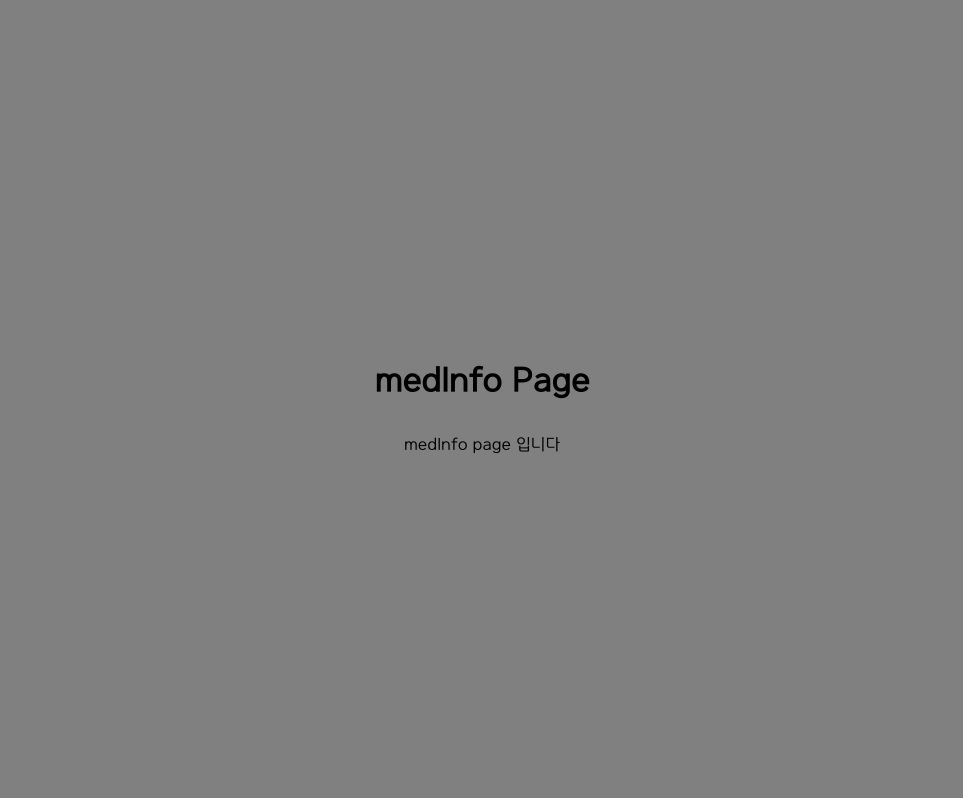
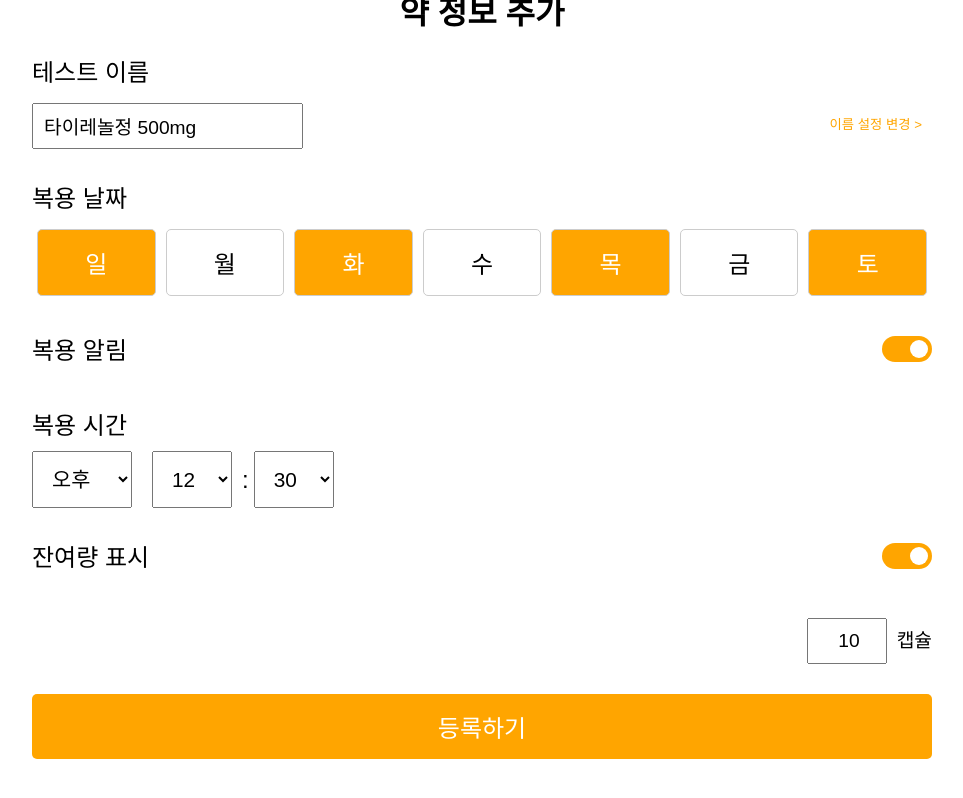
Before and after one commit to KAU-Medicare/Medicare-Frontend, a Vue app: page /medInfo in a window 1280 px wide. Shown: the whole page, without its empty margins (158-1121 px from the left). Built offline with nearby package versions, Linux system fonts and the light colour scheme.

Commit message:
약 정보 추가 페이지 뷰 구현

```diff
--- /dev/null
+++ b/public/assets/test2.json
@@ -0,0 +1,9 @@
+{
+    "Name": "타이레놀정 500mg",
+    "Date": ["일", "화", "목", "토"],
+    "isAlert": true,
+    "Time": "12:30 PM",
+    "isRemain": true,
+    "RemainAmount": 10,
+    "Type": "캡슐"
+}
--- a/src/components/MedInfoPage.vue
+++ b/src/components/MedInfoPage.vue
@@ -1,25 +1,367 @@
 <template>
-  <div class="medInfo">
-    <h1>medInfo Page</h1>
-    <p>medInfo page 입니다</p>
+  <div class="outer-container">
+    <div class="inner-container">
+      <!-- 좌측 상단에 뒤로 가기 버튼 -->
+      <button @click="goBack" class="back-button">
+        ←
+      </button>
+
+      <h2>약 정보 추가</h2>
+
+      <!-- 약 이름 입력 및 이름 설정 변경 버튼 -->
+      <div class="input-group">
+        <label for="med-name">테스트 이름</label>
+        <div class="name-wrapper">
+          <input type="text" v-model="medName" :readonly="!editingName" />
+          <button @click="toggleEditName" class="name-change-btn">
+            이름 설정 변경 >
+          </button>
+        </div>
+      </div>
+
+      <!-- 복용 날짜 선택 -->
+      <div class="input-group">
+        <label>복용 날짜</label>
+        <div class="days">
+          <button
+            v-for="(day, index) in days"
+            :key="index"
+            :class="{ selected: selectedDays.includes(day) }"
+            @click="toggleDay(day)"
+          >
+            {{ day }}
+          </button>
+        </div>
+      </div>
+
+      <!-- 복용 알림 스위치 -->
+      <div class="input-group alert-group">
+        <label>복용 알림</label>
+        <label class="switch">
+          <input type="checkbox" v-model="alertEnabled" />
+          <span class="slider round"></span>
+        </label>
+      </div>
+
+      <!-- 복용 시간 설정 -->
+      <div class="input-group time-group">
+        <label>복용 시간</label>
+        <div class="time-wrapper">
+          <select v-model="ampm" class="ampm-select">
+            <option value="AM">오전</option>
+            <option value="PM">오후</option>
+          </select>
+          <div class="time-select">
+            <select v-model="hour" class="time-input">
+              <option v-for="h in 12" :key="h">{{ h }}</option>
+            </select>
+            <span>:</span>
+            <select v-model="minute" class="time-input">
+              <option v-for="m in 60" :key="m">{{ m < 10 ? '0' + m : m }}</option>
+            </select>
+          </div>
+        </div>
+      </div>
+
+      <!-- 잔여량 표시 스위치 -->
+      <div class="input-group quantity-switch-group">
+        <label>잔여량 표시</label>
+        <label class="switch">
+          <input type="checkbox" v-model="quantityEnabled" />
+          <span class="slider round"></span>
+        </label>
+      </div>
+
+      <!-- 잔여량 개수 및 타입 -->
+      <div v-if="quantityEnabled" class="input-group quantity-amount-group">
+        <input type="number" v-model="quantity" min="0" class="quantity-input" />
+        <span class="type">캡슐</span>
+      </div>
+
+      <!-- 등록 버튼 -->
+      <button @click="register" class="register-btn">등록하기</button>
+    </div>
   </div>
 </template>
 
 <script>
 export default {
-  name: 'MedInfoPage'
+  data() {
+    return {
+      medName: '', // 약 이름
+      editingName: false, // 이름 수정 모드 활성화 여부
+      days: ['일', '월', '화', '수', '목', '금', '토'], // 요일 리스트
+      selectedDays: [], // 선택된 날짜
+      alertEnabled: false, // 복용 알림 설정
+      hour: 12, // 시간
+      minute: '00', // 분
+      ampm: 'AM', // 오전/오후 선택
+      quantityEnabled: false, // 잔여량 표시 여부
+      quantity: 0, // 잔여량
+      type: '캡슐', // 약 타입 (캡슐 등)
+    };
+  },
+  methods: {
+    toggleDay(day) {
+      // 복용 날짜 선택/해제 로직
+      if (this.selectedDays.includes(day)) {
+        this.selectedDays = this.selectedDays.filter((d) => d !== day);
+      } else {
+        this.selectedDays.push(day);
+      }
+    },
+    toggleEditName() {
+      // 이름 수정 모드 전환
+      this.editingName = !this.editingName;
+    },
+    goBack() {
+      // 뒤로 가기 버튼 클릭 시 path로 HomePage로 이동
+      this.$router.push('/home'); // name이 아닌 path로 이동
+    },
+    register() {
+      // 등록 버튼 클릭 시 데이터 저장 (추후 필요시 구현) 후 HomePage로 이동
+      this.$router.push('/home'); // name이 아닌 path로 이동
+    },
+  },
+  mounted() {
+    // JSON 파일 불러오기
+    fetch("/assets/test2.json")
+      .then((response) => response.json())
+      .then((data) => {
+        // JSON 데이터로 상태 업데이트
+        this.medName = data.Name;
+        this.selectedDays = data.Date;
+        this.alertEnabled = data.isAlert;
+        this.hour = parseInt(data.Time.split(":")[0]);
+        this.minute = data.Time.split(":")[1].split(" ")[0];
+        this.ampm = data.Time.includes('PM') ? 'PM' : 'AM';
+        this.quantityEnabled = data.isRemain;
+        this.quantity = data.RemainAmount;
+        this.type = data.Type;
+      });
+  },
 };
 </script>
 
-<style>
-.medInfo {
+<style scoped>
+.outer-container {
   display: flex;
-  flex-direction: column;
-  height: 100vh;
-  width: 100vw;
   justify-content: center;
   align-items: center;
+  height: calc(100vh - 80px);
+  width: 100vw;
+  background-color: white;
+  box-sizing: border-box;
+}
+
+.inner-container {
+  max-width: 900px;
+  width: 100%;
+  padding: 40px;
+  background-color: white;
+  border-radius: 0px;
+  box-shadow: none;
+  font-family: Arial, sans-serif;
+  position: relative;
+}
+
+/* 뒤로가기 버튼 스타일 */
+.back-button {
+  position: absolute;
+  top: 10px;
+  left: 10px;
+  background: none;
+  border: none;
+  font-size: 2rem;
+  color: #000000;;
+  cursor: pointer;
+}
+
+h2 {
   text-align: center;
-  background-color: gray;
+  font-size: 2rem;
+  margin-bottom: 20px;
+}
+
+.input-group {
+  margin-bottom: 30px;
+}
+
+.input-group label {
+  display: block;
+  margin-bottom: 10px;
+  font-size: 1.5rem;
+}
+
+input[type="text"],
+input[type="number"] {
+  padding: 10px;
+  font-size: 1.2rem;
+  margin-top: 5px;
+  box-sizing: border-box;
+}
+
+.quantity-input {
+  width: 80px;
+  text-align: right;
+  margin-right: 10px;
+}
+
+.type {
+  font-size: 1.2rem;
+}
+
+/* 이름 설정 변경 버튼과 이름 입력 배치 */
+.name-wrapper {
+  display: flex;
+  align-items: center;
+  justify-content: space-between;
+}
+
+.name-change-btn {
+  padding: 10px;
+  background-color: white;
+  border: none;
+  color: #ffa500;
+  cursor: pointer;
+}
+
+.name-change-btn:hover {
+  text-decoration: underline;
+}
+
+/* 요일 선택 버튼 스타일 */
+.days {
+  display: flex;
+  justify-content: space-between;
+}
+
+.days button {
+  flex: 1;
+  margin: 5px;
+  padding: 15px;
+  font-size: 1.5rem;
+  border: 1px solid #ccc;
+  background-color: #fff;
+  border-radius: 5px;
+  color: black;
+  transition: background-color 0.3s ease;
+}
+
+.days button.selected {
+  background-color: #ffa500;
+  color: white;
+}
+
+/* 복용 알림 스타일 */
+.alert-group {
+  display: flex;
+  justify-content: space-between;
+  align-items: center;
+}
+
+/* 복용 시간 스타일 */
+.time-wrapper {
+  display: flex;
+  align-items: center;
+}
+
+.ampm-select {
+  padding: 15px;
+  margin-right: 20px;
+  font-size: 1.3rem;
+  width: 100px;
+}
+
+.time-select {
+  display: flex;
+  align-items: center;
+}
+
+.time-select select {
+  padding: 15px;
+  font-size: 1.3rem;
+  margin-right: 5px;
+  width: 80px;
+}
+
+.time-select span {
+  margin: 0 5px;
+  font-size: 1.5rem;
+}
+
+/* 잔여량 표시 스위치 */
+.quantity-switch-group {
+  display: flex;
+  justify-content: space-between;
+  align-items: center;
+}
+
+/* 잔여량 표시 및 약 타입 */
+.quantity-amount-group {
+  display: flex;
+  justify-content: flex-end;
+  align-items: center;
+}
+
+/* 스위치 스타일 */
+.switch {
+  position: relative;
+  display: inline-block;
+  width: 50px;
+  height: 26px;
+}
+
+.switch input {
+  opacity: 0;
+  width: 0;
+  height: 0;
+}
+
+.slider {
+  position: absolute;
+  cursor: pointer;
+  top: 0;
+  left: 0;
+  right: 0;
+  bottom: 0;
+  background-color: #ccc;
+  transition: 0.4s;
+  border-radius: 34px;
+}
+
+.slider:before {
+  position: absolute;
+  content: '';
+  height: 18px;
+  width: 18px;
+  left: 4px;
+  bottom: 4px;
+  background-color: white;
+  transition: 0.4s;
+  border-radius: 50%;
+}
+
+input:checked + .slider {
+  background-color: #ffa500;
+}
+
+input:checked + .slider:before {
+  transform: translateX(24px);
+}
+
+.register-btn {
+  width: 100%;
+  padding: 15px;
+  background-color: #ffa500;
+  color: white;
+  border: none;
+  border-radius: 5px;
+  font-size: 1.5rem;
+  cursor: pointer;
+}
+
+.register-btn:hover {
+  background-color: #ff8c00;
 }
 </style>
```
Also changed, not shown: 1 other file (tests, documents, lock files or other folders).
